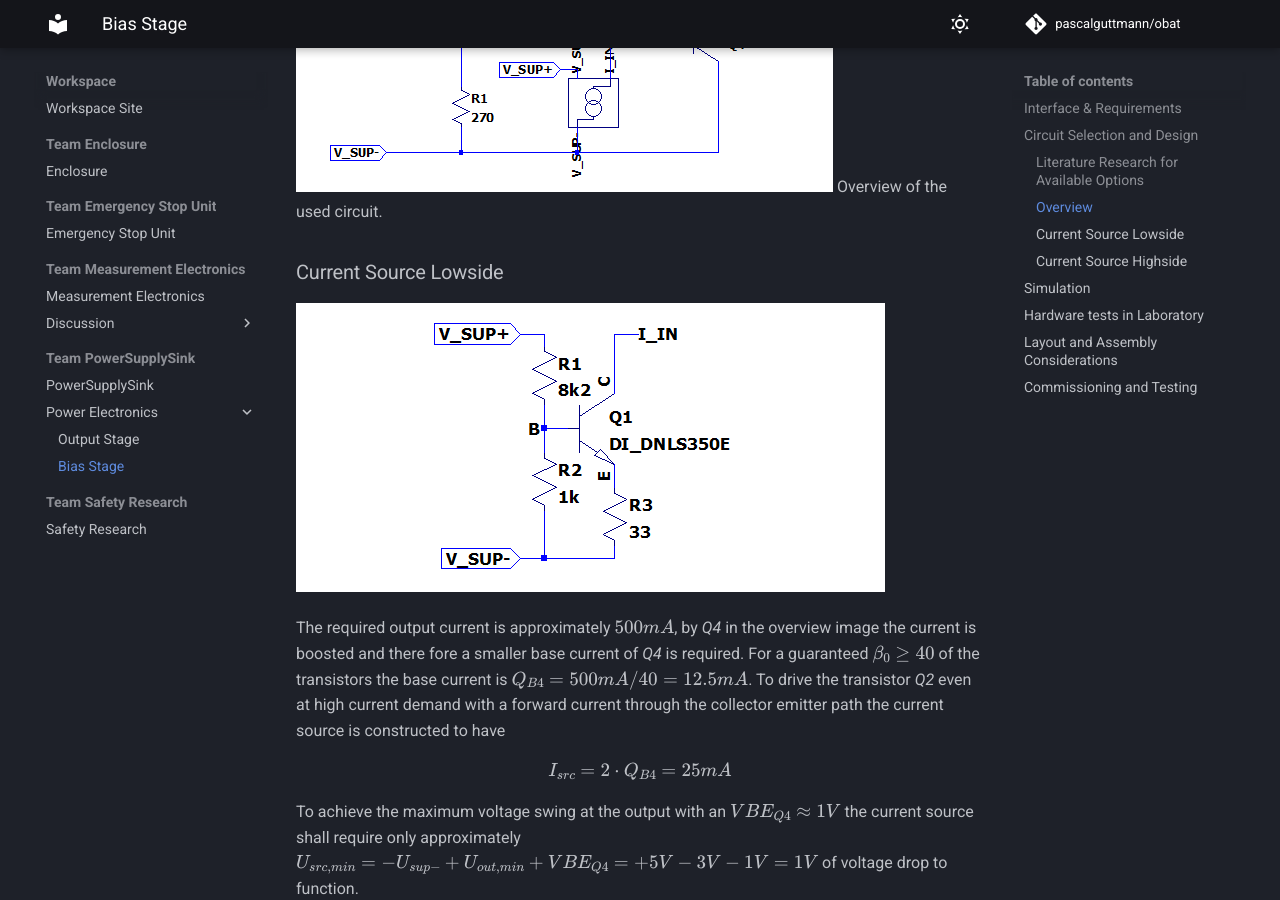
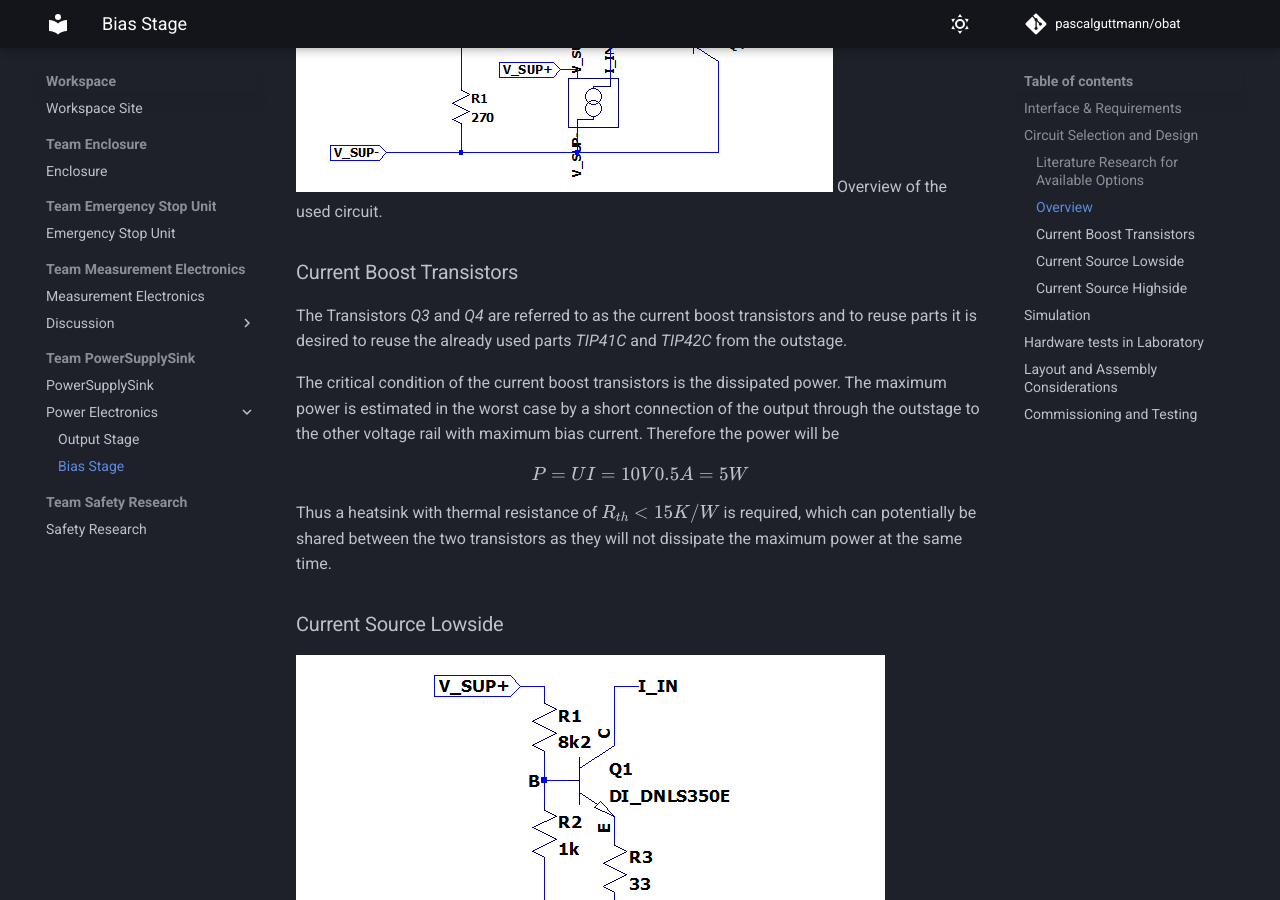
Before and after one commit to pascalguttmann/obat, an MkDocs documentation site: the page built from docs/workspace/pss/bias/bias.md, in a window 1280 px wide and 900 px high, scrolled down 2409 px. Built offline with MkDocs 1.6.1 and Material for MkDocs 9.7.7, drawn with Linux system fonts in a browser that asks for light colours; comment, search, counter and statistics services are not loaded; some of the changed text lies outside the part shown.

Commit message:
add pss/bias current boost transistors

```diff
--- a/docs/workspace/pss/bias/bias.md
+++ b/docs/workspace/pss/bias/bias.md
@@ -66,6 +66,21 @@ avoiding extreme outputs with high impedance input.
 ![image](./overview.png)
 Overview of the used circuit.
 
+### Current Boost Transistors
+
+The Transistors _Q3_ and _Q4_ are referred to as the current boost transistors
+and to reuse parts it is desired to reuse the already used parts _TIP41C_ and
+_TIP42C_ from the outstage.
+
+The critical condition of the current boost transistors is the dissipated power.
+The maximum power is estimated in the worst case by a short connection of the
+output through the outstage to the other voltage rail with maximum bias current.
+Therefore the power will be
+$$ P = U I = 10V 0.5A = 5W $$
+Thus a heatsink with thermal resistance of $R_{th} < 15 K/W$ is required, which
+can potentially be shared between the two transistors as they will not dissipate
+the maximum power at the same time.
+
 ### Current Source Lowside
 
 ![image](./current_source.png)
@@ -107,5 +122,7 @@ Hardware tests in Laboratory
 Layout and Assembly Considerations
 ----------------------------------
 
+- Heatsink for current boost transistors can be shared.
+
 Commissioning and Testing
 -------------------------
```
